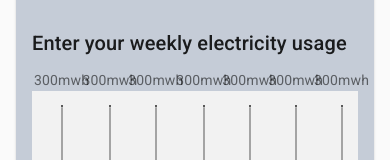
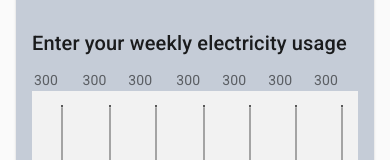
Before and after one commit to HansKre/carb-emissions-est-for-electricity, a Next.js app: page / in a window 390 px wide. Shown: the part 241-401 px from the top of the page. Built offline with nearby package versions, Linux system fonts and the light colour scheme.

Commit message:
Remove units on mobile from sliders.

```diff
--- a/components/electricity-to-carbon/VerticalSlider.tsx
+++ b/components/electricity-to-carbon/VerticalSlider.tsx
@@ -2,6 +2,8 @@ import React from 'react'
 import Slider from '@material-ui/core/Slider'
 import {makeStyles} from '@material-ui/core/styles';
 import {LOCALE} from './constants';
+import {useTheme} from '@material-ui/core';
+import useMediaQuery from '@material-ui/core/useMediaQuery';
 
 const MIN = 0, MAX = 300, STEP_COUNT = 100;
 
@@ -44,8 +46,12 @@ type Props = {
 
 export default function VerticalSlider(props: Props) {
     const {value, onChange} = props;
+    const theme = useTheme();
+    // smaller than XS
+    const isXs = useMediaQuery(theme.breakpoints.down('xs'));
     const valuetext = (value: number) => {
-        return `${value.toLocaleString(LOCALE)}mwh`;
+        const localizedVal = `${value.toLocaleString(LOCALE)}`
+        return isXs ? `${localizedVal}` : `${localizedVal}mwh`;
     }
 
     const MARKS = [
```
